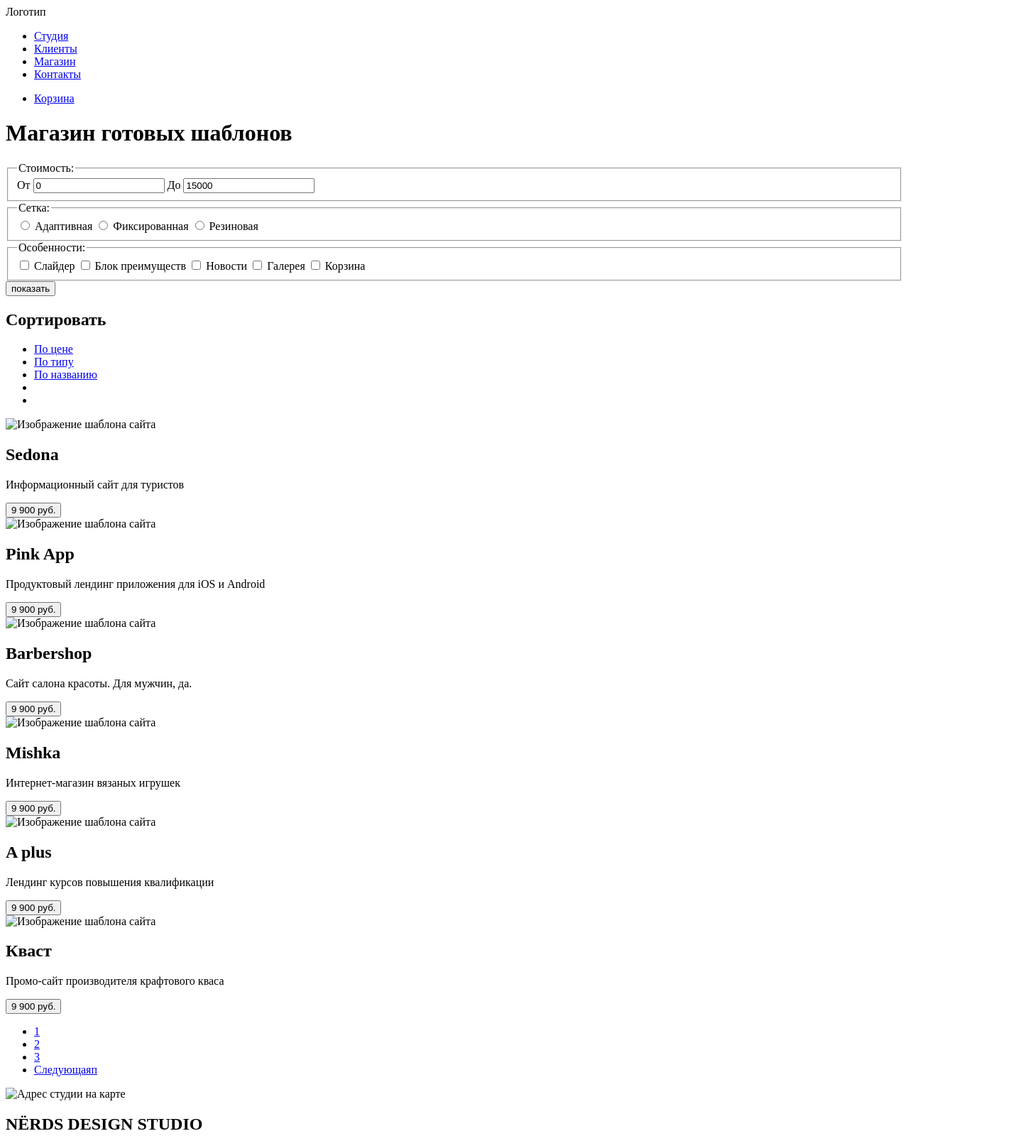
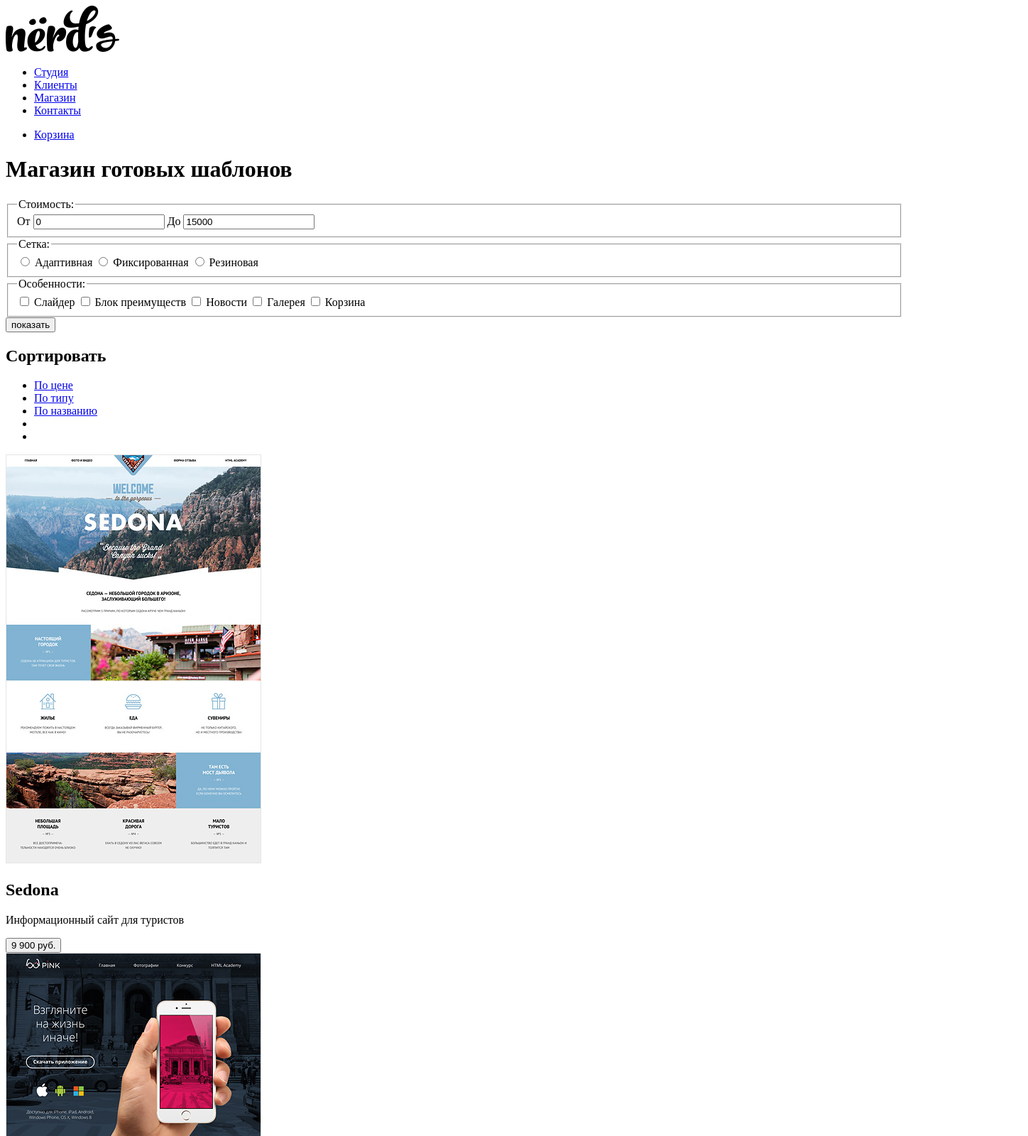
Before and after one commit to SergWulf/nerds, a plain HTML site: page catalog.html in a window 1280 px wide. Shown: the top 1600 px of the page at 71% size, 1448 px wide, since content can reach past the window. Drawn offline with Linux system fonts and the light colour scheme.

Commit message:
Подключение контентных изображений

```diff
--- a/catalog.html
+++ b/catalog.html
@@ -6,7 +6,9 @@
 </head>
 <body>
 <header class="main-header">
-  <a class="logo">Логотип</a>
+  <a class="logo" href="index.html">
+    <img class="logo__image" src="img/nerds-logo.png" alt="Логотип сайта" width="160" height="65">
+  </a>
   <nav class="navigation">
     <ul class="navigation__menu menu">
       <li class="menu__item"><a class="menu__link" href="#">Студия</a></li>
@@ -67,7 +69,7 @@
     </div>
     <div class="catalog-content">
       <article class="card">
-        <img src="#" class="card__image-site" alt="Изображение шаблона сайта">
+        <img src="img/img-sedona.jpg" class="card__image-site" alt="Изображение шаблона сайта" width="360" height="576">
         <div class="card__info">
           <h2 class="card__header">Sedona</h2>
           <p class="card__description">Информационный сайт для туристов</p>
@@ -75,7 +77,7 @@
         </div>
       </article>
       <article class="card">
-        <img src="#" class="card__image-site" alt="Изображение шаблона сайта">
+        <img src="img/img-pink.jpg" class="card__image-site" alt="Изображение шаблона сайта" width="360" height="576">
         <div class="card__info">
           <h2 class="card__header">Pink App</h2>
           <p class="card__description">Продуктовый лендинг приложения для iOS и Android</p>
@@ -83,7 +85,7 @@
         </div>
       </article>
       <article class="card">
-        <img src="#" class="card__image-site" alt="Изображение шаблона сайта">
+        <img src="img/img-barbershop.jpg" class="card__image-site" alt="Изображение шаблона сайта" width="360" height="576">
         <div class="card__info">
           <h2 class="card__header">Barbershop</h2>
           <p class="card__description">Сайт салона красоты. Для мужчин, да.</p>
@@ -91,7 +93,7 @@
         </div>
       </article>
       <article class="card">
-        <img src="#" class="card__image-site" alt="Изображение шаблона сайта">
+        <img src="img/img-mishka.jpg" class="card__image-site" alt="Изображение шаблона сайта" width="360" height="576">
         <div class="card__info">
           <h2 class="card__header">Mishka</h2>
           <p class="card__description">Интернет-магазин вязаных игрушек</p>
@@ -99,7 +101,7 @@
         </div>
       </article>
       <article class="card">
-        <img src="#" class="card__image-site" alt="Изображение шаблона сайта">
+        <img src="img/img-aplus.jpg" class="card__image-site" alt="Изображение шаблона сайта" width="360" height="576">
         <div class="card__info">
           <h2 class="card__header">A plus</h2>
           <p class="card__description">Лендинг курсов повышения квалификации</p>
@@ -107,7 +109,7 @@
         </div>
       </article>
       <article class="card">
-        <img src="#" class="card__image-site" alt="Изображение шаблона сайта">
+        <img src="img/img-kvast.jpg" class="card__image-site" alt="Изображение шаблона сайта" width="360" height="576">
         <div class="card__info">
           <h2 class="card__header">Кваст</h2>
           <p class="card__description">Промо-сайт производителя крафтового кваса</p>
@@ -127,7 +129,8 @@
 </main>
 <footer class="main-footer">
   <div class="contacts">
-    <img class="contacts__map" src="#" alt="Адрес студии на карте">
+    <img class="contacts__map" src="img/maps.png" alt="Адрес студии на карте" width="1440" height="416">
+    <img class="contacts__map-marker" src="img/map-marker.png" alt="Метка на карте" width="231" height="190">
     <div class="contacts__info info">
       <h2 class="info__header">NЁRDS DESIGN STUDIO</h2>
       <p class="info__address">191186, Санкт-Петербург, ул. Б. Конюшенная, д. 19/8</p>
```
Also changed, not shown: index.html (+19 -10 lines).
